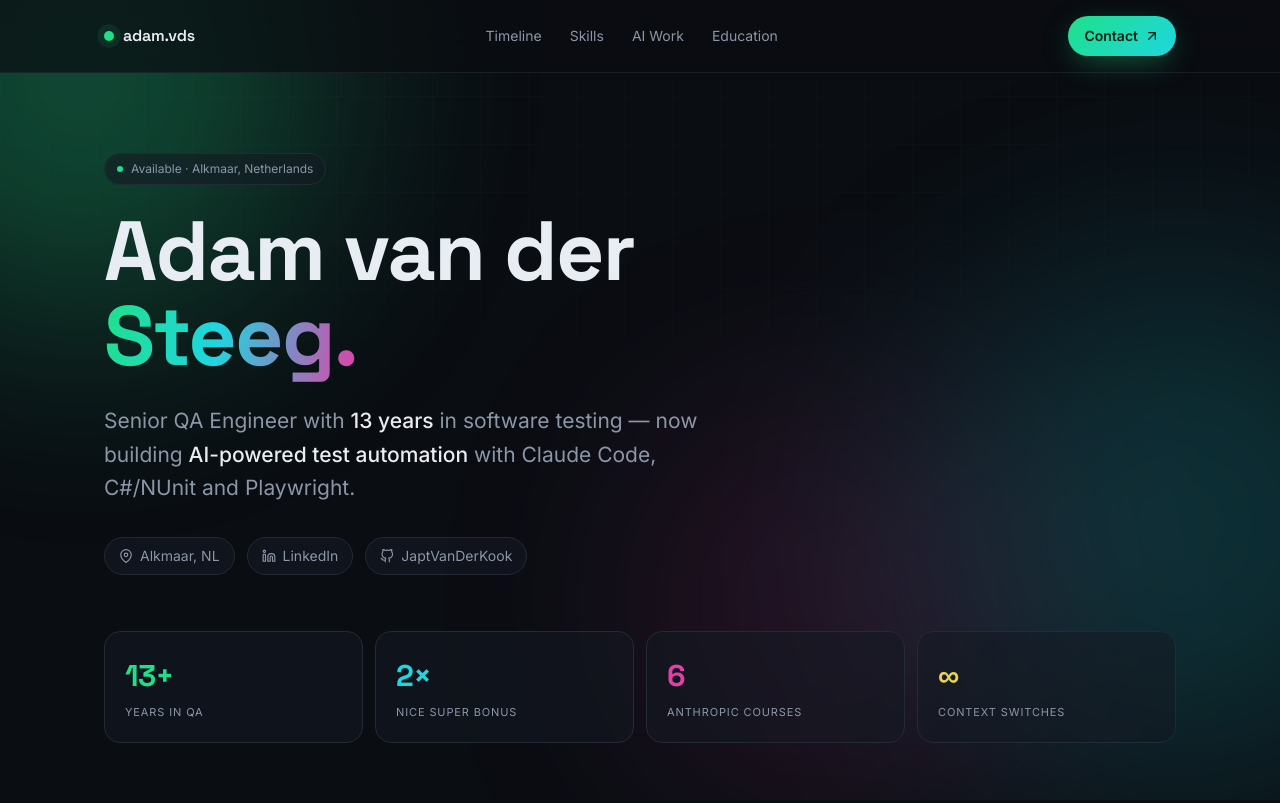
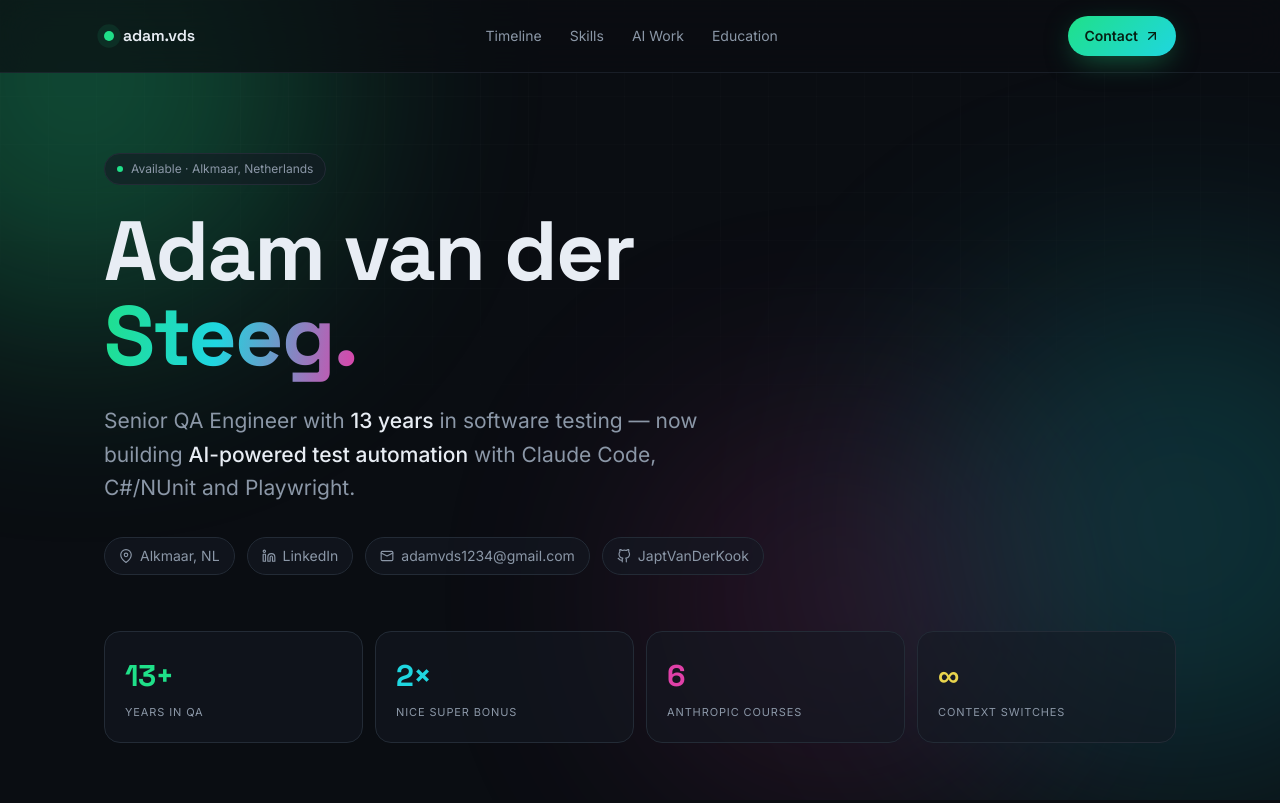
Before and after one commit to JaptVanDerKook/cv-website, a plain HTML site: page index.html in a window 1280 px wide. Shown: the top 803 px of the page. Drawn offline with Linux system fonts and the light colour scheme.

Commit message:
Add files via upload

```diff
--- a/index.html
+++ b/index.html
@@ -281,6 +281,9 @@
       <a class="chip" href="https://www.linkedin.com/in/adam-van-der-steeg-4018a666/" target="_blank" rel="noreferrer">
         <svg viewBox="0 0 24 24" fill="none" stroke="currentColor" stroke-width="2" stroke-linecap="round" stroke-linejoin="round"><path d="M16 8a6 6 0 0 1 6 6v7h-4v-7a2 2 0 0 0-2-2 2 2 0 0 0-2 2v7h-4v-7a6 6 0 0 1 6-6z"></path><rect x="2" y="9" width="4" height="12"></rect><circle cx="4" cy="4" r="2"></circle></svg>
         LinkedIn</a>
+      <a class="chip" id="email-chip" href="#">
+        <svg viewBox="0 0 24 24" fill="none" stroke="currentColor" stroke-width="2" stroke-linecap="round" stroke-linejoin="round"><rect x="2" y="4" width="20" height="16" rx="2"></rect><path d="m22 7-10 5L2 7"></path></svg>
+        <span class="email-text">email</span></a>
       <span class="chip">
         <svg viewBox="0 0 24 24" fill="none" stroke="currentColor" stroke-width="2" stroke-linecap="round" stroke-linejoin="round"><path d="M9 19c-5 1.5-5-2.5-7-3m14 6v-3.87a3.37 3.37 0 0 0-.94-2.61c3.14-.35 6.44-1.54 6.44-7A5.44 5.44 0 0 0 20 4.77 5.07 5.07 0 0 0 19.91 1S18.73.65 16 2.48a13.38 13.38 0 0 0-7 0C6.27.65 5.09 1 5.09 1A5.07 5.07 0 0 0 5 4.77a5.44 5.44 0 0 0-1.5 3.78c0 5.42 3.3 6.61 6.44 7A3.37 3.37 0 0 0 9 18.13V22"></path></svg>
         JaptVanDerKook</span>
@@ -405,6 +408,10 @@
         <a class="cta-primary" href="https://www.linkedin.com/in/adam-van-der-steeg-4018a666/" target="_blank" rel="noreferrer">
           <svg viewBox="0 0 24 24" fill="none" stroke="currentColor" stroke-width="2" stroke-linecap="round" stroke-linejoin="round"><path d="M16 8a6 6 0 0 1 6 6v7h-4v-7a2 2 0 0 0-2-2 2 2 0 0 0-2 2v7h-4v-7a6 6 0 0 1 6-6z"></path><rect x="2" y="9" width="4" height="12"></rect><circle cx="4" cy="4" r="2"></circle></svg>
           Connect on LinkedIn
+        </a>
+        <a class="cta-secondary" id="email-cta" href="#">
+          <svg viewBox="0 0 24 24" fill="none" stroke="currentColor" stroke-width="2" stroke-linecap="round" stroke-linejoin="round"><rect x="2" y="4" width="20" height="16" rx="2"></rect><path d="m22 7-10 5L2 7"></path></svg>
+          <span class="email-text">Email me</span>
         </a>
         <a class="cta-secondary" href="https://github.com/JaptVanDerKook" target="_blank" rel="noreferrer">
           <svg viewBox="0 0 24 24" fill="none" stroke="currentColor" stroke-width="2" stroke-linecap="round" stroke-linejoin="round"><path d="M9 19c-5 1.5-5-2.5-7-3m14 6v-3.87a3.37 3.37 0 0 0-.94-2.61c3.14-.35 6.44-1.54 6.44-7A5.44 5.44 0 0 0 20 4.77 5.07 5.07 0 0 0 19.91 1S18.73.65 16 2.48a13.38 13.38 0 0 0-7 0C6.27.65 5.09 1 5.09 1A5.07 5.07 0 0 0 5 4.77a5.44 5.44 0 0 0-1.5 3.78c0 5.42 3.3 6.61 6.44 7A3.37 3.37 0 0 0 9 18.13V22"></path></svg>
@@ -534,6 +541,17 @@
   // ---- Year ----
   document.getElementById("year").textContent = new Date().getFullYear();
 
+  // ---- Obfuscated email (assembled at runtime to deter scrapers) ----
+  (function () {
+    var user = ["adamvds", "1234"].join("");
+    var domain = ["gmail", "com"].join(".");
+    var addr = user + String.fromCharCode(64) + domain;
+    var chip = document.getElementById("email-chip");
+    if (chip) { chip.href = "mailto:" + addr; chip.querySelector(".email-text").textContent = addr; }
+    var cta = document.getElementById("email-cta");
+    if (cta) { cta.href = "mailto:" + addr; }
+  })();
+
   // ---- Reveal on scroll ----
   var io = new IntersectionObserver(function(entries) {
     entries.forEach(function(e) {
```
